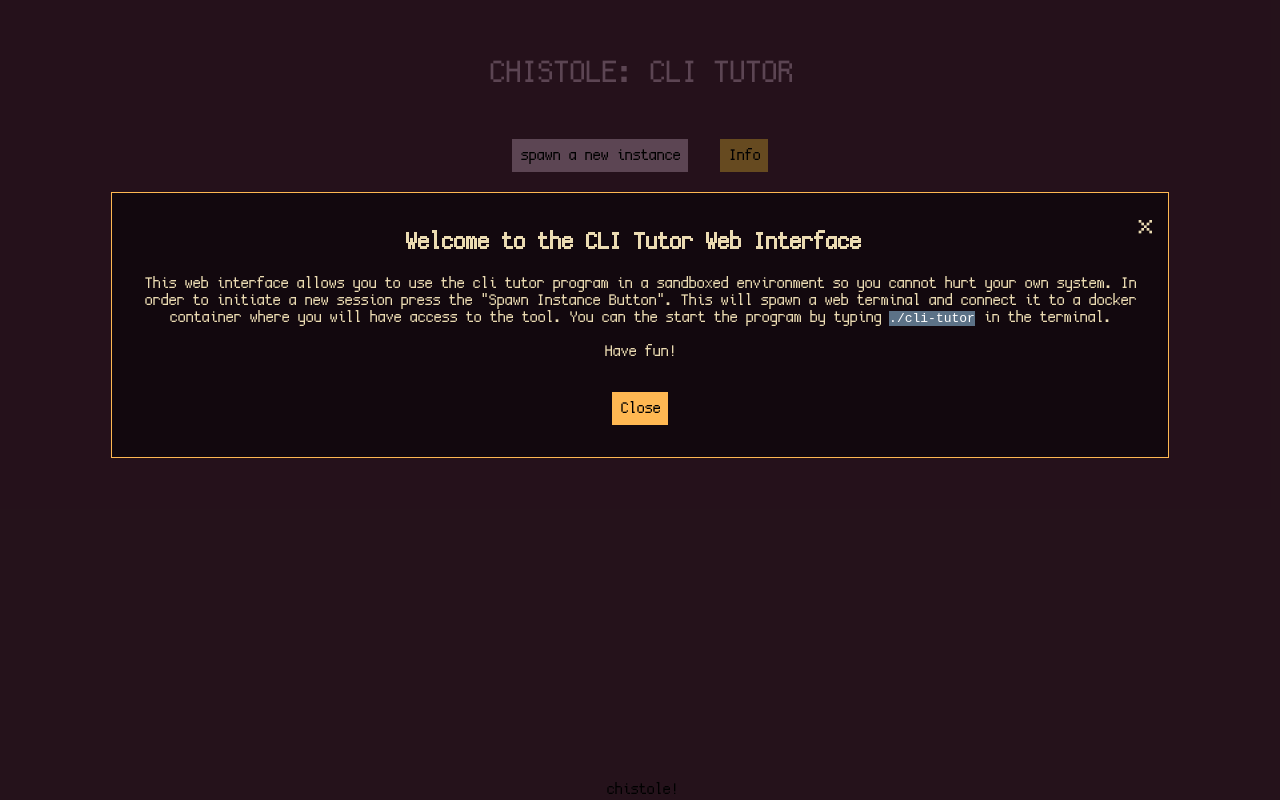
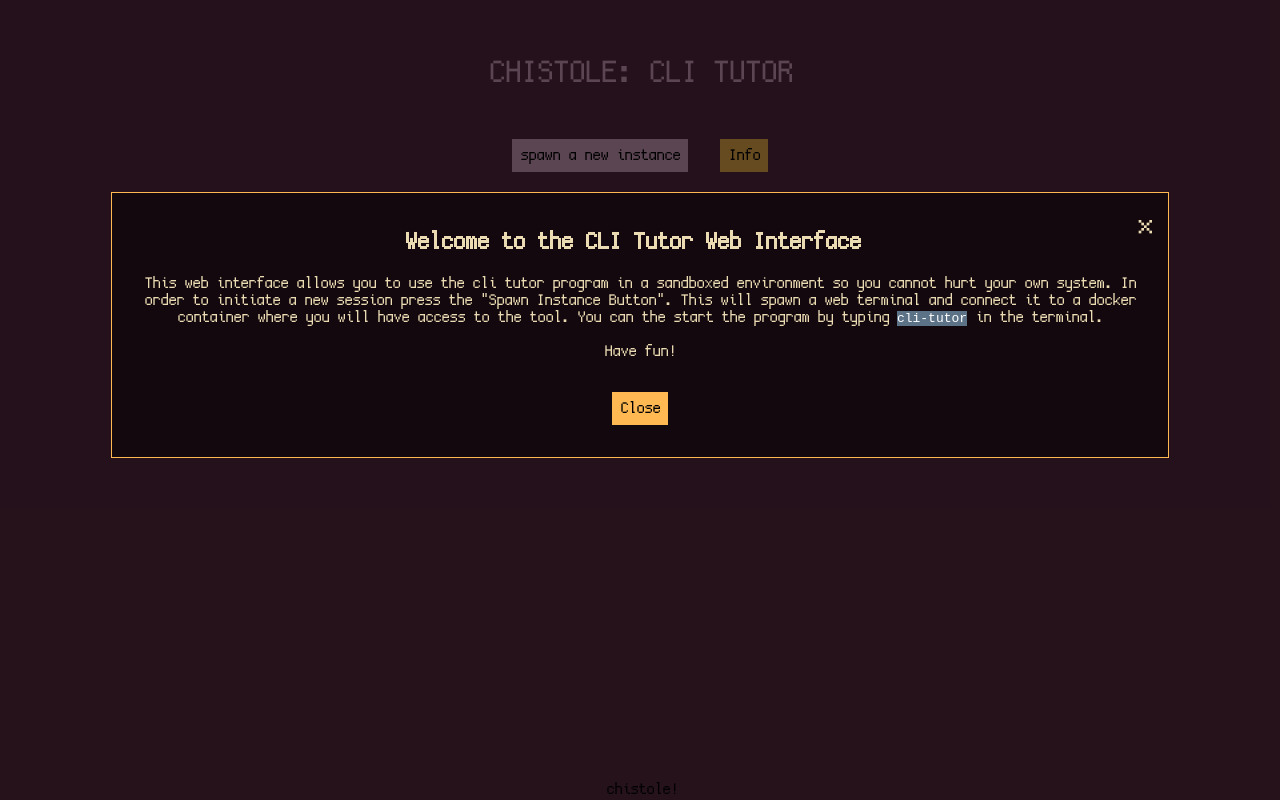
Before and after one commit to qasimwarraich/svelteterm, a Svelte app in the folder frontend/: page / in a window 1280 px wide. Both pictures are taken after a click on the button "Info". Built offline with nearby package versions, Linux system fonts and the light colour scheme.

Commit message:
fix(frontend): Update ui modal message to reflect binary being installed

```diff
--- a/frontend/src/App.svelte
+++ b/frontend/src/App.svelte
@@ -20,7 +20,7 @@
                 environment so you cannot hurt your own system. In order to initiate a new session
                 press the "Spawn Instance Button". This will spawn a web terminal and connect it to
                 a docker container where you will have access to the tool. You can the start the
-                program by typing <code> ./cli-tutor</code> in the terminal.
+                program by typing <code> cli-tutor</code> in the terminal.
                 <br /><br />
 
                 Have fun!
```
